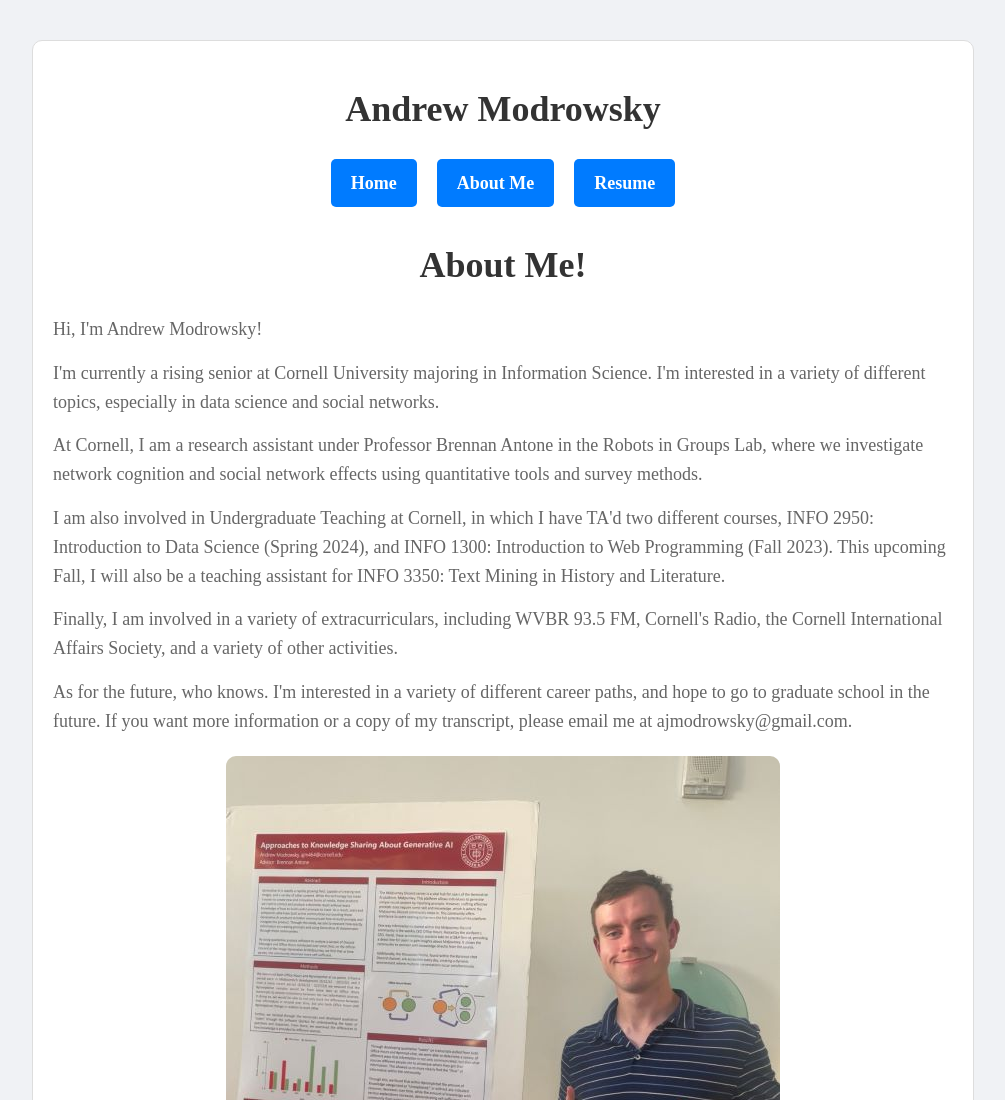
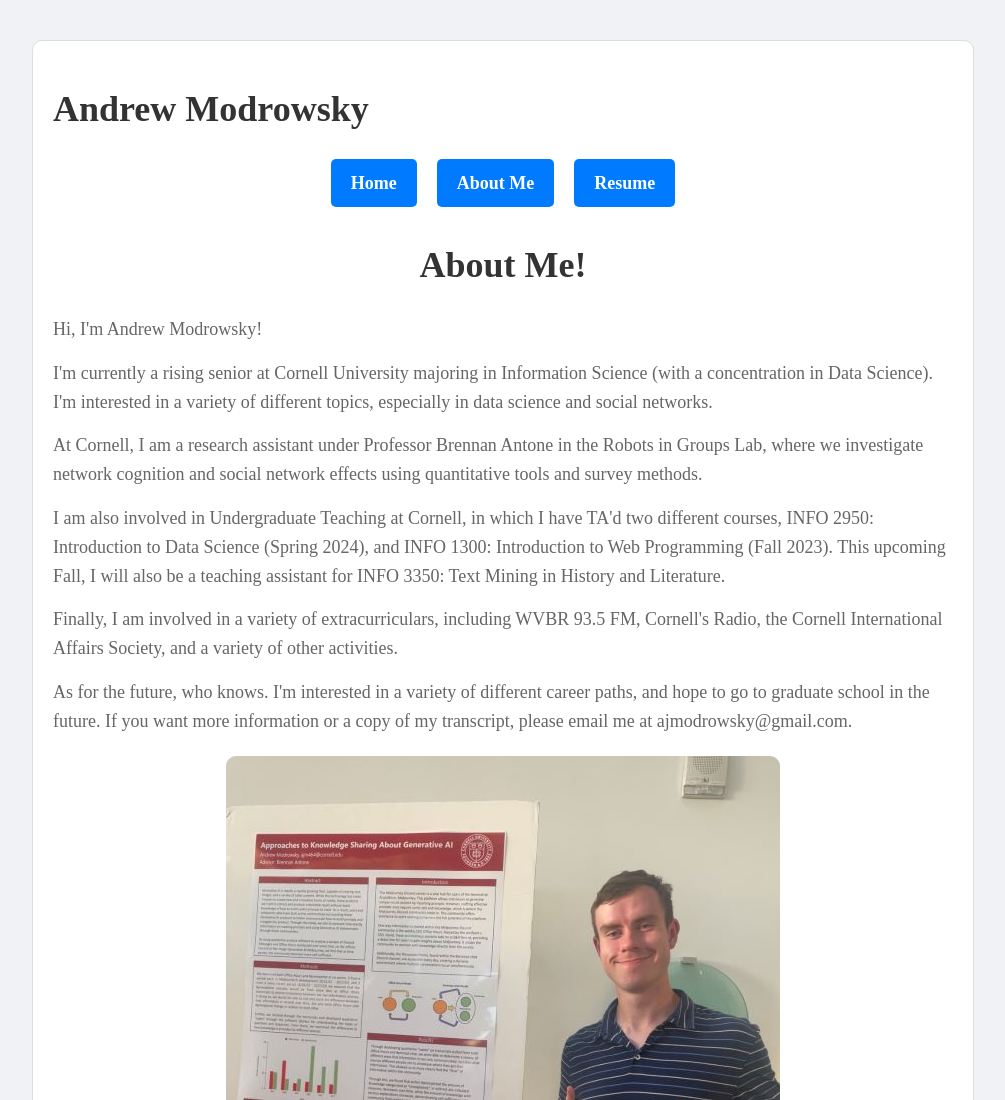
Before and after one commit to ajmodrow/web-site, a plain HTML site: page about.html in a window 1280 px wide. Shown: the top 1100 px of the page, without its empty margins (137-1142 px from the left). Drawn offline with Linux system fonts and the light colour scheme.

Commit message:
minor changes

```diff
--- a/aboutus.html
+++ b/about.html
@@ -16,7 +16,7 @@
             <a href="index.html">Home</a>
           </div>
           <div class="page about">
-            <a href="aboutus.html">About Me</a>
+            <a href="about.html">About Me</a>
           </div>
           <div class="page contact">
             <a href="Modrowsky_Andrew_Resume_Research.pdf">Resume</a>
@@ -24,7 +24,7 @@
       </nav>
     <h1>About Me!</h1>
     <p>Hi, I'm Andrew Modrowsky!</p>
-    <p>I'm currently a rising senior at Cornell University majoring in Information Science. I'm interested in a variety of different topics, especially in data science and social networks.</p>
+    <p>I'm currently a rising senior at Cornell University majoring in Information Science (with a concentration in Data Science). I'm interested in a variety of different topics, especially in data science and social networks.</p>
 
     <p>At Cornell, I am a research assistant under Professor Brennan Antone in the Robots in Groups Lab, where we investigate network cognition and social network effects using quantitative tools and survey methods.</p>
 
--- a/styles/site.css
+++ b/styles/site.css
@@ -27,7 +27,7 @@
 
     .title {
       display: flex;
-      justify-content: center;
+      /* justify-content: center; */
     }
 
     h2 {
```
Also changed, not shown: index.html (+1 -1 lines).
